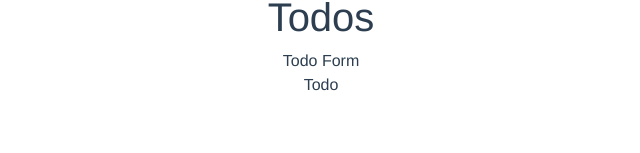
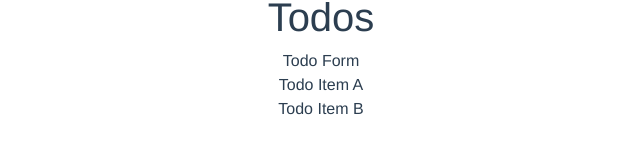
Before and after one commit to naweedmdmahbub/vuex_todo_list_practice, a Vue app: page / in a window 1280 px wide. Shown: the part 267-420 px from the top of the page, without its empty margins (319-959 px from the left). Built offline with nearby package versions, Linux system fonts and the light colour scheme.

Commit message:
TodoList

```diff
--- a/src/components/Todo.vue
+++ b/src/components/Todo.vue
@@ -1,12 +1,12 @@
 <template>
   <div class="">
-    <div>Todo</div>
+    <div>{{ todo.title }}</div>
   </div>
 </template>
 
 <script>
 export default {
-
+  props: ['todo']
 }
 </script>
 
--- a/src/components/TodoList.vue
+++ b/src/components/TodoList.vue
@@ -1,6 +1,6 @@
 <template>
   <div class="">
-    <Todo />
+    <Todo v-for="(todo, index) in $store.state.todos" :key="index" :todo="todo" />
   </div>
 </template>
 
--- a/src/store.js
+++ b/src/store.js
@@ -5,7 +5,16 @@
 
 export default new Vuex.Store({
   state: {
-
+    todos: [
+      {
+        title: 'Todo Item A',
+        completed: false
+      },
+      {
+        title: 'Todo Item B',
+        completed: false
+      },
+    ]
   },
 
   getters: {
```
